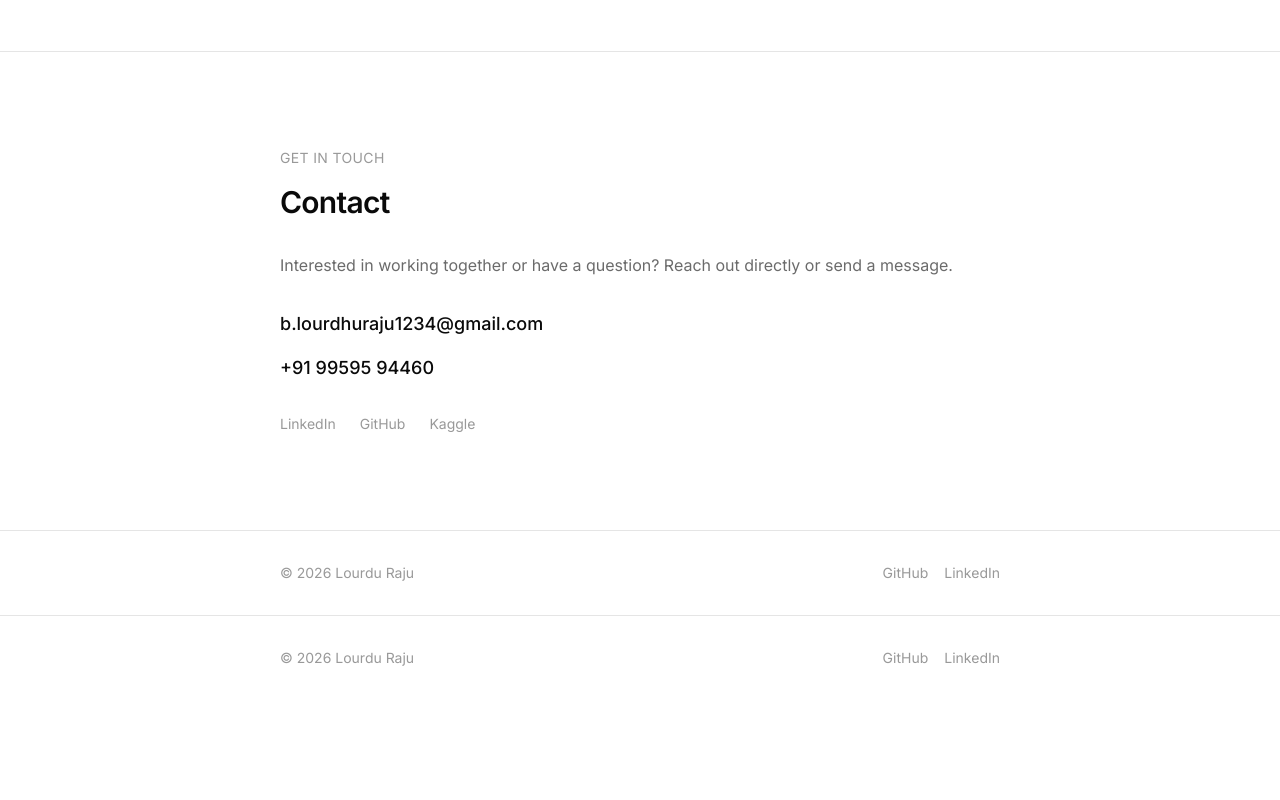
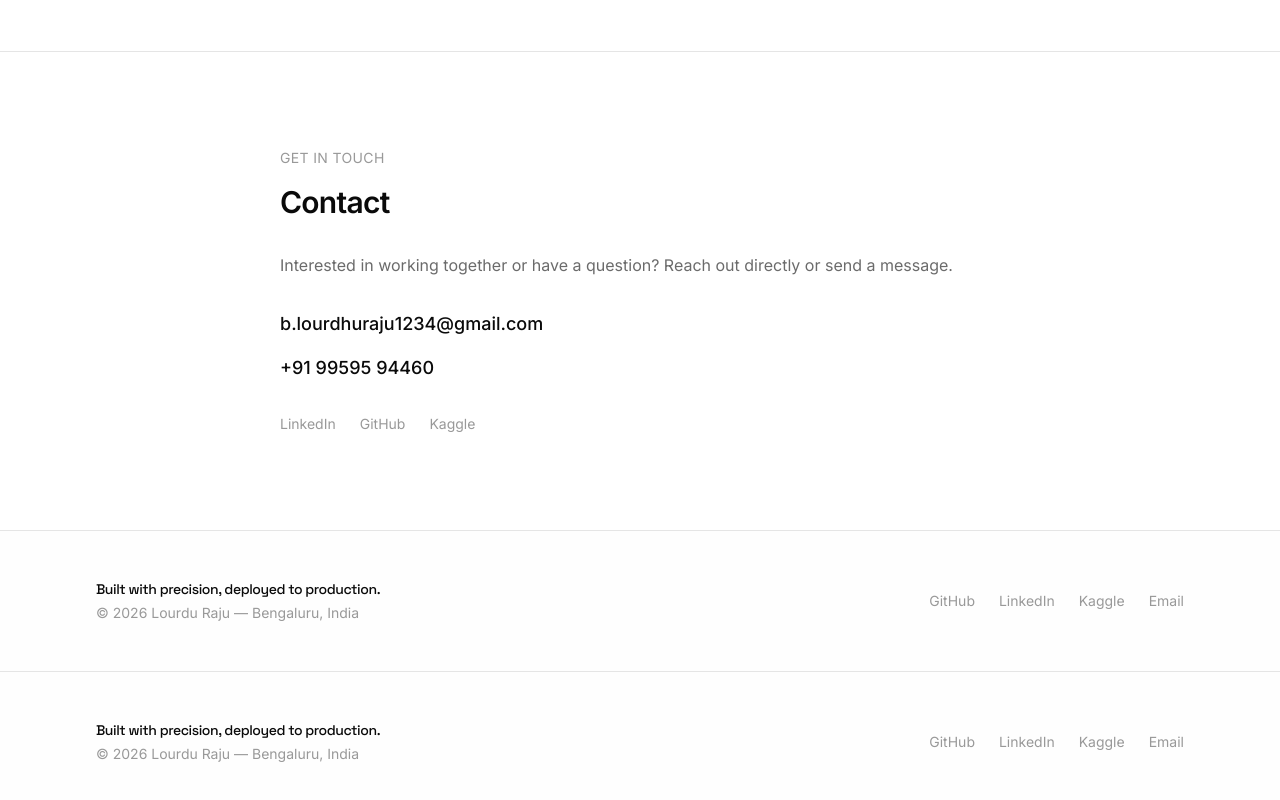
Before and after one commit to Lourdhu02/ai-portfolio, a Next.js app: page / in a window 1280 px wide. Shown: the part 3429-4229 px from the top of the page. Before the commit the page ends 4129 px from the top, so only its background shows below. Built offline with nearby package versions, Linux system fonts and the light colour scheme.

Commit message:
ui: refresh footer treatment

```diff
--- a/src/components/Footer.tsx
+++ b/src/components/Footer.tsx
@@ -1,19 +1,60 @@
+import { motion } from 'motion/react'
+
 export function Footer() {
   return (
-    <footer className="border-t border-border">
-      <div className="mx-auto max-w-3xl px-6 py-8 flex items-center justify-between">
-        <p className="text-sm text-text-tertiary">
-          © {new Date().getFullYear()} Lourdu Raju
-        </p>
-        <div className="flex items-center gap-4 text-sm text-text-tertiary">
-          <a href="https://github.com/Lourdhu02" target="_blank" rel="noopener noreferrer" className="hover:text-text transition-colors duration-150">
+    <motion.footer
+      className="border-t border-border bg-bg-alt/20"
+      initial={{ opacity: 0, y: 10 }}
+      whileInView={{ opacity: 1, y: 0 }}
+      viewport={{ once: true, amount: 0.15 }}
+      transition={{ duration: 0.35 }}
+    >
+      <div className="w-full px-8 md:px-16 lg:px-24 py-12 flex flex-col sm:flex-row items-start sm:items-center justify-between gap-6">
+        <div>
+          <p className="font-display text-sm font-medium text-text">
+            Built with precision, deployed to production.
+          </p>
+          <p className="text-sm text-text-tertiary mt-1">
+            © {new Date().getFullYear()} Lourdu Raju — Bengaluru, India
+          </p>
+        </div>
+        <div className="flex items-center gap-6 text-sm text-text-tertiary">
+          <motion.a
+            href="https://github.com/Lourdhu02"
+            target="_blank"
+            rel="noopener noreferrer"
+            whileHover={{ y: -1 }}
+            className="hover:text-text transition-colors duration-150"
+          >
             GitHub
-          </a>
-          <a href="https://linkedin.com/in/lourdhu" target="_blank" rel="noopener noreferrer" className="hover:text-text transition-colors duration-150">
+          </motion.a>
+          <motion.a
+            href="https://linkedin.com/in/lourdhu"
+            target="_blank"
+            rel="noopener noreferrer"
+            whileHover={{ y: -1 }}
+            className="hover:text-text transition-colors duration-150"
+          >
             LinkedIn
-          </a>
+          </motion.a>
+          <motion.a
+            href="https://kaggle.com/blourdhuraju"
+            target="_blank"
+            rel="noopener noreferrer"
+            whileHover={{ y: -1 }}
+            className="hover:text-text transition-colors duration-150"
+          >
+            Kaggle
+          </motion.a>
+          <motion.a
+            href="mailto:b.lourdhuraju1234@gmail.com"
+            whileHover={{ y: -1 }}
+            className="hover:text-text transition-colors duration-150"
+          >
+            Email
+          </motion.a>
         </div>
       </div>
-    </footer>
+    </motion.footer>
   )
 }
```
